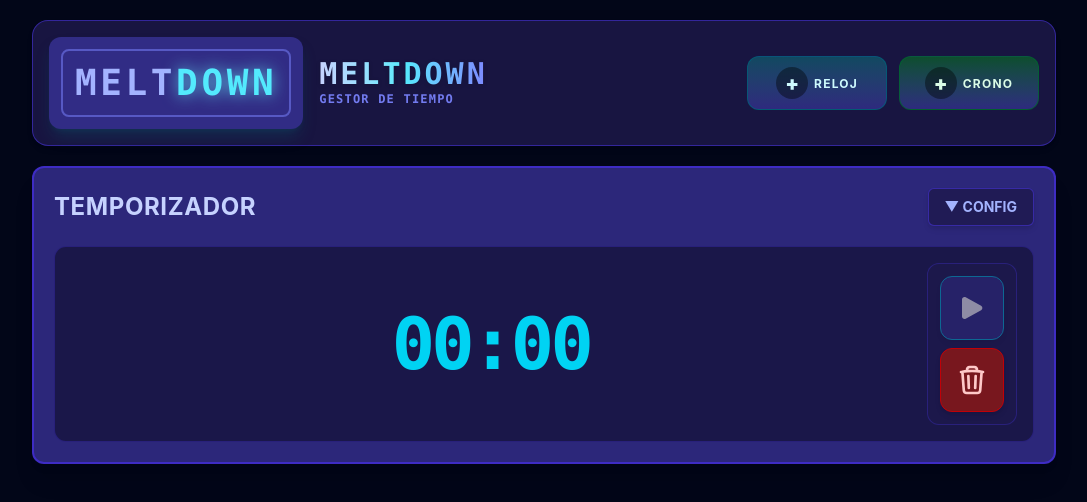
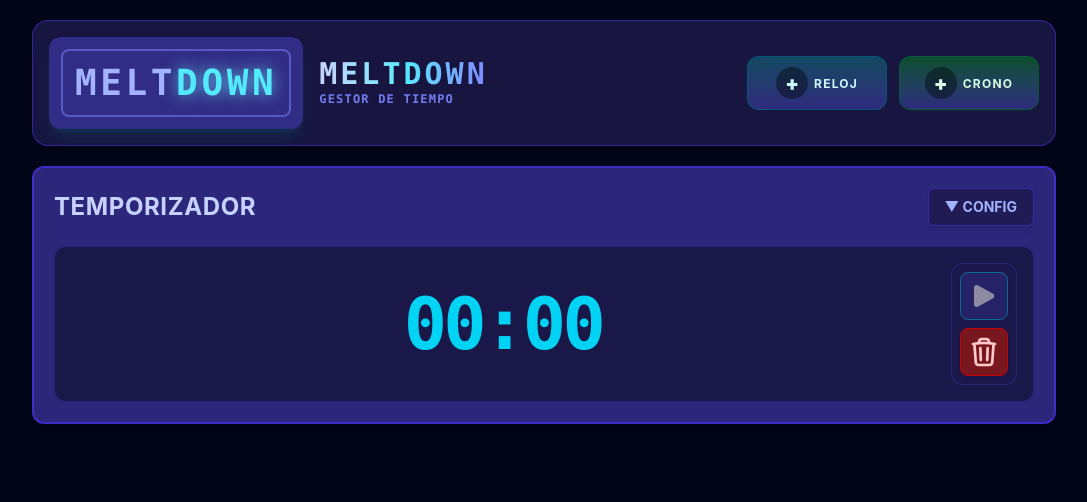
Before and after one commit to jarland12/meltdown-timer, a React (Vite) app: page / in a window 1280 px wide. Shown: the top 502 px of the page, without its empty margins (96-1183 px from the left). Built offline with nearby package versions, Linux system fonts and the light colour scheme.

Commit message:
Add files via upload

```diff
--- a/src/App.tsx
+++ b/src/App.tsx
@@ -174,17 +174,17 @@ const Timer = ({ onDelete }: TimerProps) => {
             {formatTime(time)}
           </div>
 
-          <div className="flex flex-col gap-2 justify-center bg-indigo-950/60 p-2 sm:p-3 rounded-xl border border-indigo-800/50">
+          <div className="flex flex-col gap-2 justify-center bg-indigo-950/60 p-2 rounded-xl border border-indigo-800/50">
             {!isRunning ? (
-              <button onClick={startTimer} disabled={time === 0} className="w-12 h-12 sm:w-16 sm:h-16 flex items-center justify-center rounded-xl bg-cyan-700 text-white hover:bg-cyan-600 transition-colors disabled:opacity-50 disabled:bg-indigo-900 border border-cyan-500 shadow-md">
+              <button onClick={startTimer} disabled={time === 0} className="w-10 h-10 sm:w-12 sm:h-12 flex items-center justify-center rounded-lg bg-cyan-700 text-white hover:bg-cyan-600 transition-colors disabled:opacity-50 disabled:bg-indigo-900 border border-cyan-500 shadow-sm">
                 <PlayIcon />
               </button>
             ) : (
-              <button onClick={stopTimer} className="w-12 h-12 sm:w-16 sm:h-16 flex items-center justify-center rounded-xl bg-amber-600 text-white hover:bg-amber-500 transition-colors border border-amber-400 shadow-md">
+              <button onClick={stopTimer} className="w-10 h-10 sm:w-12 sm:h-12 flex items-center justify-center rounded-lg bg-amber-600 text-white hover:bg-amber-500 transition-colors border border-amber-400 shadow-sm">
                 <PauseIcon />
               </button>
             )}
-            <button onClick={onDelete} className="w-12 h-12 sm:w-16 sm:h-16 flex items-center justify-center rounded-xl bg-red-900/90 text-red-200 hover:bg-red-700 hover:text-white transition-colors border border-red-700 shadow-md">
+            <button onClick={onDelete} className="w-10 h-10 sm:w-12 sm:h-12 flex items-center justify-center rounded-lg bg-red-900/90 text-red-200 hover:bg-red-700 hover:text-white transition-colors border border-red-700 shadow-sm">
               <TrashIcon />
             </button>
           </div>
@@ -291,17 +291,17 @@ const Stopwatch = ({ onDelete }: StopwatchProps) => {
             {formatTime(time)}
           </div>
 
-          <div className="flex flex-col gap-2 justify-center bg-indigo-950/60 p-2 sm:p-3 rounded-xl border border-indigo-800/50">
+          <div className="flex flex-col gap-2 justify-center bg-indigo-950/60 p-2 rounded-xl border border-indigo-800/50">
             {!isRunning ? (
-              <button onClick={startStopwatch} className="w-12 h-12 sm:w-16 sm:h-16 flex items-center justify-center rounded-xl bg-green-700 text-white hover:bg-green-600 transition-colors border border-green-500 shadow-md">
+              <button onClick={startStopwatch} className="w-10 h-10 sm:w-12 sm:h-12 flex items-center justify-center rounded-lg bg-green-700 text-white hover:bg-green-600 transition-colors border border-green-500 shadow-sm">
                 <PlayIcon />
               </button>
             ) : (
-              <button onClick={stopStopwatch} className="w-12 h-12 sm:w-16 sm:h-16 flex items-center justify-center rounded-xl bg-amber-600 text-white hover:bg-amber-500 transition-colors border border-amber-400 shadow-md">
+              <button onClick={stopStopwatch} className="w-10 h-10 sm:w-12 sm:h-12 flex items-center justify-center rounded-lg bg-amber-600 text-white hover:bg-amber-500 transition-colors border border-amber-400 shadow-sm">
                 <PauseIcon />
               </button>
             )}
-            <button onClick={onDelete} className="w-12 h-12 sm:w-16 sm:h-16 flex items-center justify-center rounded-xl bg-red-900/90 text-red-200 hover:bg-red-700 hover:text-white transition-colors border border-red-700 shadow-md">
+            <button onClick={onDelete} className="w-10 h-10 sm:w-12 sm:h-12 flex items-center justify-center rounded-lg bg-red-900/90 text-red-200 hover:bg-red-700 hover:text-white transition-colors border border-red-700 shadow-sm">
               <TrashIcon />
             </button>
           </div>
```
